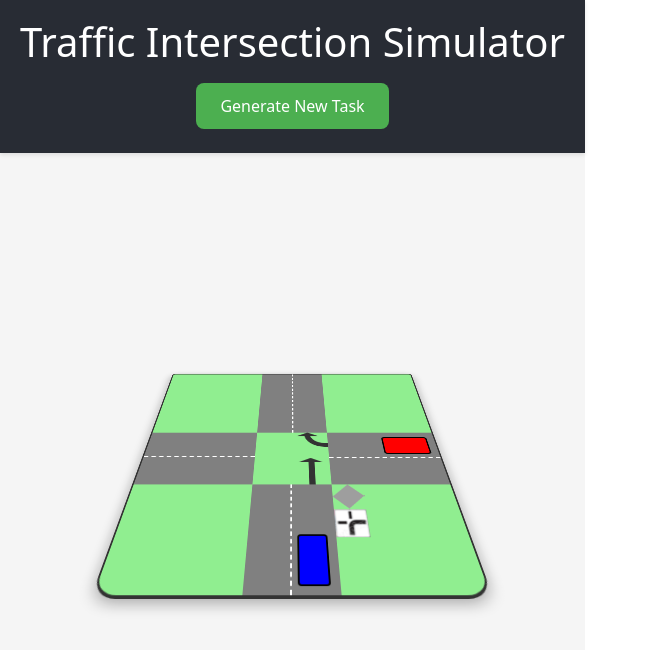
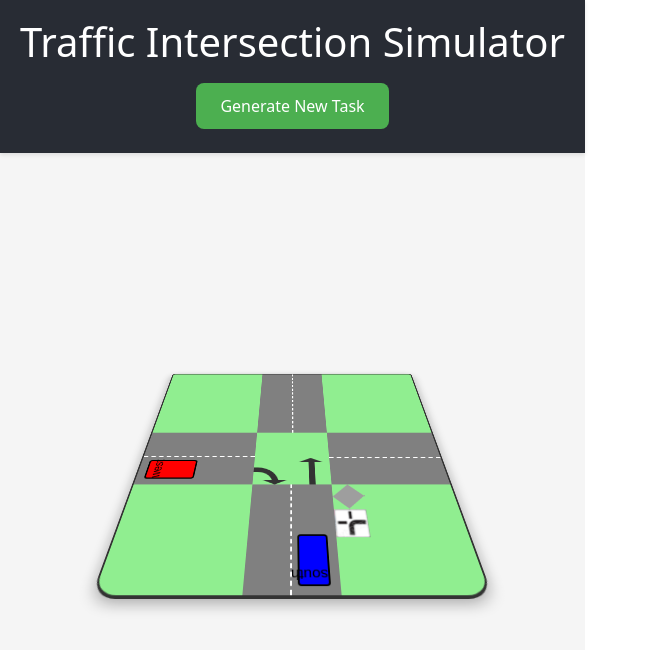
Before and after one commit to SimeonRolev/listovki, a React (Vite) app: page / in a window 1280 px wide. Shown: the top 650 px of the page, without its empty margins (0-648 px from the left). Built offline with nearby package versions, Linux system fonts and the light colour scheme; grey boxes are pictures that could not be loaded.

Commit message:
Car placement is now NSEW

```diff
--- a/src/components/Crossroads.css
+++ b/src/components/Crossroads.css
@@ -28,6 +28,26 @@
     width: 50%;
     height: 50%;
     position: absolute;
+    transform-origin: bottom right;
+}
+
+.road-north {
+    transform: rotate(0deg);
+}
+
+.road-east {
+    transform: rotate(90deg);
+    transform-origin: bottom right;
+}
+
+.road-south {
+    transform: rotate(180deg);
+    transform-origin: bottom right;
+}
+
+.road-west {
+    transform: rotate(270deg);
+    transform-origin: bottom right;
 }
 
 .road {
@@ -49,20 +69,6 @@
     }
 }
 
-.road-right {
-    transform: rotate(90deg);
-    transform-origin: bottom right;
-}
-
-.road-bottom {
-    transform: rotate(180deg);
-    transform-origin: bottom right;
-}
-
-.road-left {
-    transform: rotate(270deg);
-    transform-origin: bottom right;
-}
 
 .car {
     width: 30px;
--- a/src/components/Crossroads.jsx
+++ b/src/components/Crossroads.jsx
@@ -1,6 +1,6 @@
 import React from 'react';
 import './Crossroads.css';
-import { Turn, TrafficSign, DirectionSign } from '../models/index.js';
+import { Turn, TrafficSign, DirectionSign, Position } from '../models/index.js';
 
 const Crossroads = ({ task }) => {
     const myCar = task.myCar;
@@ -11,7 +11,11 @@ const Crossroads = ({ task }) => {
 
         return (
             <>
-                <div className='car' style={{ backgroundColor: car.color }} />
+                <div className='car' style={{ backgroundColor: car.color }}>
+                    <span style={{ color: 'black' }}>
+                        {car.position}
+                    </span>
+                </div>
                 {car.turn !== Turn.STRAIGHT ? (
                     <div
                         className='arrow arrow-left'
@@ -57,14 +61,14 @@ const Crossroads = ({ task }) => {
     };
 
     // Get cars by position for direct access
-    const leftCar = otherCars.find(car => car.position === 'left');
-    const rightCar = otherCars.find(car => car.position === 'right');
-    const frontCar = otherCars.find(car => car.position === 'front');
+    const eastCar = otherCars.find(car => car.position === Position.EAST);
+    const westCar = otherCars.find(car => car.position === Position.WEST);
+    const northCar = otherCars.find(car => car.position === Position.NORTH);
 
     return (
         <div className="crossroads-container">
             <div className="crossroads">
-                <div className='road-container road-bottom'>
+                <div className='road-container road-south'>
                     <div className='road'>
                         {renderCar(myCar)}
                         {renderTrafficSign(task.trafficSign)}
@@ -73,18 +77,18 @@ const Crossroads = ({ task }) => {
                 </div>
                 <div className='road-container'>
                     <div className='road'>
-                        {renderCar(frontCar)}
+                        {renderCar(northCar)}
                     </div>
                 </div>
-                <div className='road-container road-right'>
+                <div className='road-container road-west'>
                     <div className='road'>
-                        {renderCar(rightCar)}
+                        {renderCar(westCar)}
                     </div>
                 </div>
 
-                <div className='road-container road-left'>
+                <div className='road-container road-east'>
                     <div className='road'>
-                        {renderCar(leftCar)}
+                        {renderCar(eastCar)}
                     </div>
                 </div>
             </div>
--- a/src/models/Task.js
+++ b/src/models/Task.js
@@ -12,22 +12,22 @@ class Task {
         this.trafficSign = TrafficSign.NONE;
         this.directionSign = null;
 
-        // Always create "my car" at Position.ME
+        // Always create "my car" at Position.SOUTH
         this.createMyCar();
     }
 
     createMyCar() {
-        // My car is always at Position.ME
+        // My car is always at Position.SOUTH
         const color = this.getRandomAvailableColor();
         const turn = this.getRandomTurn();
-        this.myCar = new Car(Position.ME, turn, color);
+        this.myCar = new Car(Position.SOUTH, turn, color);
         this.cars.push(this.myCar);
     }
 
     addCar(position, turn, color = null) {
-        // Validate position (cannot be ME as that's reserved for my car)
-        if (position === Position.ME) {
-            throw new Error("Position.ME is reserved for my car");
+        // Validate position (cannot be SOUTH as that's reserved for my car)
+        if (position === Position.SOUTH) {
+            throw new Error("Position.SOUTH is reserved for my car");
         }
 
         // Validate we don't exceed 3 cars total (including my car)
@@ -96,8 +96,8 @@ class Task {
     }
 
     getRandomPosition() {
-        // Exclude Position.ME as it's reserved for my car
-        const availablePositions = [Position.LEFT, Position.RIGHT, Position.FRONT];
+        // Exclude Position.SOUTH as it's reserved for my car
+        const availablePositions = [Position.EAST, Position.WEST, Position.NORTH];
         const occupiedPositions = this.cars.map(car => car.position);
         const freePositions = availablePositions.filter(pos => !occupiedPositions.includes(pos));
 
--- a/src/models/index.js
+++ b/src/models/index.js
@@ -1,10 +1,10 @@
 
-// Enum for position - left, right, front
+// Enum for position - east, west, north, south
 const Position = {
-    LEFT: 'left',
-    RIGHT: 'right',
-    FRONT: 'front',
-    ME: 'me'
+    EAST: 'east',
+    WEST: 'west',
+    NORTH: 'north',
+    SOUTH: 'south'
 };
 
 // Enum for turn - left, right
@@ -37,7 +37,7 @@ const DirectionSign = {
 }
 
 class Car {
-    constructor(position = Position.ME, turn = Turn.STRAIGHT, color) {
+    constructor(position = Position.SOUTH, turn = Turn.STRAIGHT, color) {
         this.position = position; // Position of the car
         this.turn = turn; // Direction the car is turning
         this.color = color; // Color of the car
```
